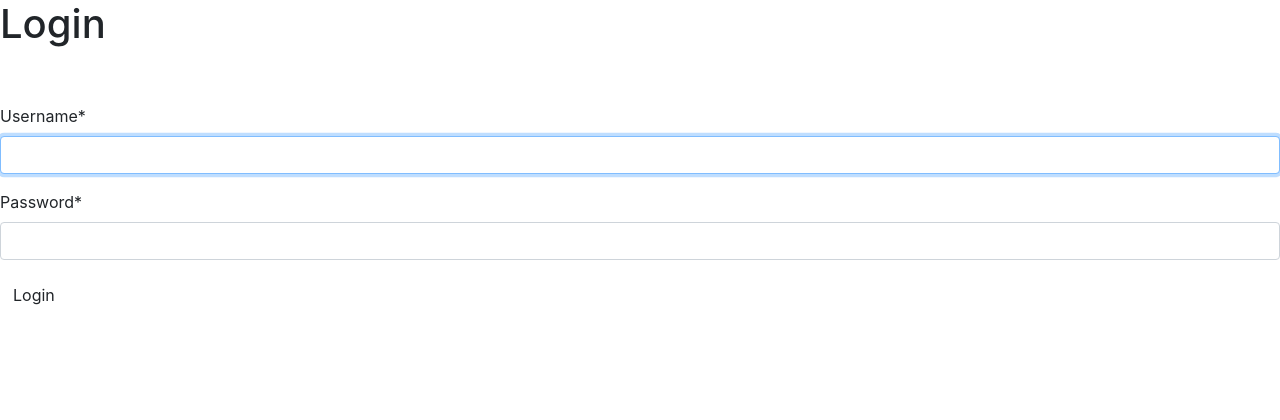
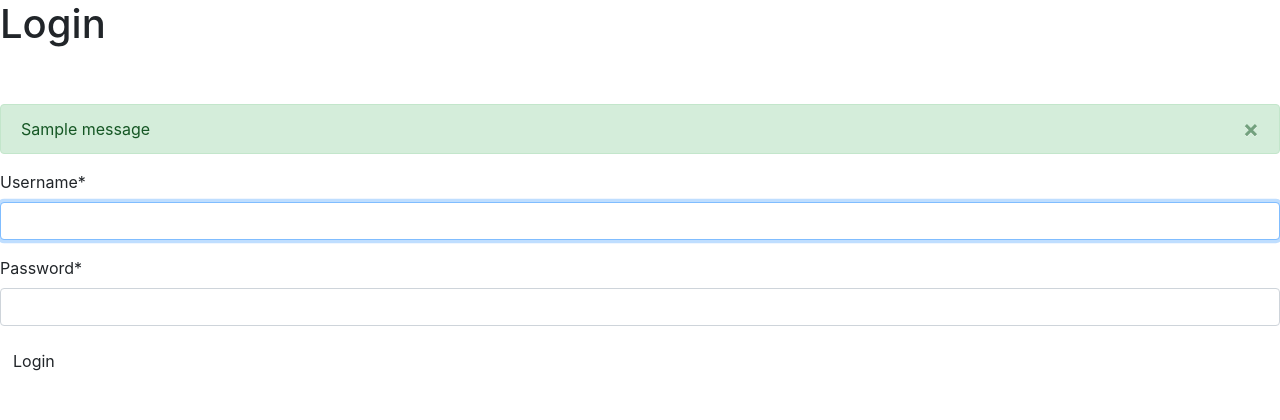
Before and after one commit to njj67229/CSCI4050_GroupC3, a Django app: page /members/login/ in a window 1280 px wide. Shown: the part 78-498 px from the top of the page. Run offline with Django 4.2, Linux system fonts and the light colour scheme; tables that the repository leaves empty hold one stand-in row (values such as "Sample post"); one stand-in notice (Sample message) is shown; parts of the project's set-up code (start-up, migrations or seed data) failed here and were passed over; some libraries are stand-ins or nearby versions.

Commit message:
added messages to login form

```diff
--- a/project/members/templates/registration/login.html
+++ b/project/members/templates/registration/login.html
@@ -7,6 +7,7 @@
   <br />
   <br />
   <div class="form-group">
+    {% include './messages.html' %}
     <form method="POST">
       {% csrf_token %} {{ form | crispy }}
       <button class="btn btn secondary">Login</button>
--- /dev/null
+++ b/project/members/templates/registration/messages.html
@@ -0,0 +1,10 @@
+{% for message in messages %}
+<div class="container-fluid p-0">
+  <div class="alert {{ message.tags }} alert-dismissible" role="alert" >
+    <button type="button" class="close" data-dismiss="alert" aria-label="Close">
+      <span aria-hidden="true">×</span>
+    </button>
+    {{ message }}
+  </div>
+</div>
+{% endfor %}
--- a/project/members/urls.py
+++ b/project/members/urls.py
@@ -1,12 +1,12 @@
 import imp
 from django.urls import path
-from .views import PasswordsChangeView, UserRegisterView, UserEditView, login2
+from .views import PasswordsChangeView, UserRegisterView, UserEditView, login
 
 
 urlpatterns = [
    path('register/', UserRegisterView.as_view(), name='register'),
    path('edit_profile/', UserEditView.as_view(), name='edit_profile'),
    path('password/', PasswordsChangeView.as_view(template_name='registration/change-password.html')),
-   path('login/', login2, name='login2')
+   path('login/', login, name='login')
 
 ]
--- a/project/members/views.py
+++ b/project/members/views.py
@@ -26,15 +26,7 @@ class UserEditView(generic.UpdateView):
     def get_object(self):
         return self.request.user
 
-# class LoginView():
-#     form_class = AuthenticationForm
-#     template_name = 'registration/login.html'
-#     success_url = reverse_lazy('index')
-
-#     def get_object(self):
-#         return self.request.user
-
-def login2(request):
+def login(request):
     if request.method == 'POST':
         form = AuthenticationForm(request.POST)
         username = request.POST['username']
@@ -47,11 +39,11 @@ def login2(request):
                 return redirect(reverse('index'))
             else:
                 messages.error(request,'your account needs to be verified')
-                return redirect(reverse('login2'))
+                return redirect(reverse('login'))
 
         else:
             messages.error(request,'username or password not correct')
-            return redirect(reverse('login2'))
+            return redirect(reverse('login'))
     else:
         form = AuthenticationForm()
     return render(request,'registration/login.html',{'form':form})
```
Also changed, not shown: project/project/settings.py (+9 -0 lines).
